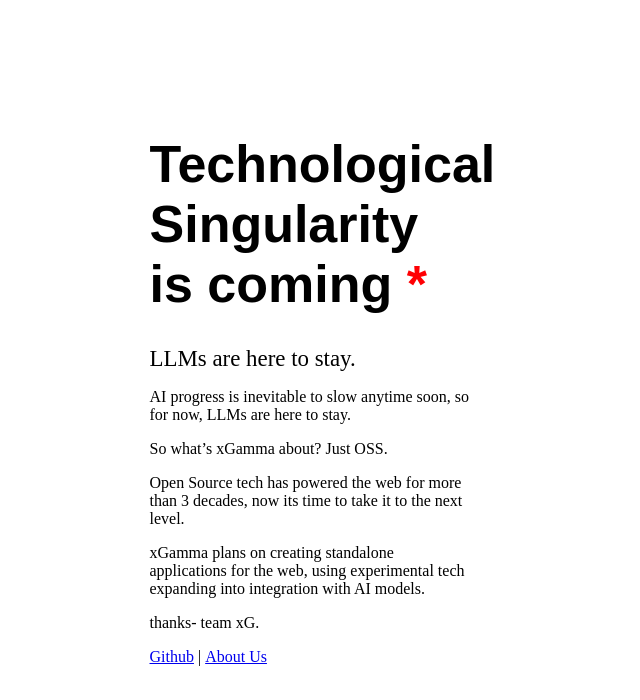
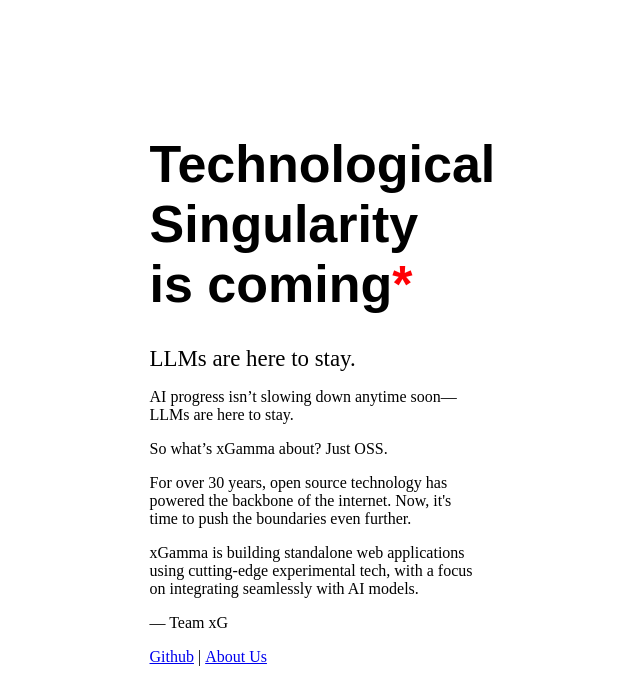
Before and after one commit to xGamma-ai/xgamma-cloudflare, a React (Vite) app: page / in a window 1280 px wide. Shown: the top 700 px of the page, without its empty margins (328-968 px from the left). Built offline with nearby package versions, Linux system fonts and the light colour scheme; a web font is replaced by a local one.

Commit message:
refactor App component text for clarity and conciseness

```diff
--- a/src/App.tsx
+++ b/src/App.tsx
@@ -5,24 +5,24 @@
     <div className='web-container'>
       <div className='web-content'>
       <h1 className='web-title'>
-        Technological Singularity is coming <span className='web-title-asterisk'>*</span>
+        Technological Singularity is coming<span className='web-title-asterisk'>*</span>
       </h1>
       <p className='web-subtitle'>LLMs are here to stay.</p>
       <div className='web-content-text'>
         <p>
-          AI progress is inevitable to slow anytime soon, so for now, LLMs are here to stay.
+          AI progress isn’t slowing down anytime soon—LLMs are here to stay.
         </p>
         <p>
           So what’s xGamma about? Just OSS.
         </p>
         <p>
-          Open Source tech has powered the web for more than 3 decades, now its time to take it to the next level.
+          For over 30 years, open source technology has powered the backbone of the internet. Now, it's time to push the boundaries even further.
         </p>
         <p>
-          xGamma plans on creating standalone applications for the web, using experimental tech expanding into integration with AI models.
+          xGamma is building standalone web applications using cutting-edge experimental tech, with a focus on integrating seamlessly with AI models.
         </p>
         <p>
-          thanks- team xG.
+          — Team xG
         </p>
       </div>
       <p className='web-footer'>
```
